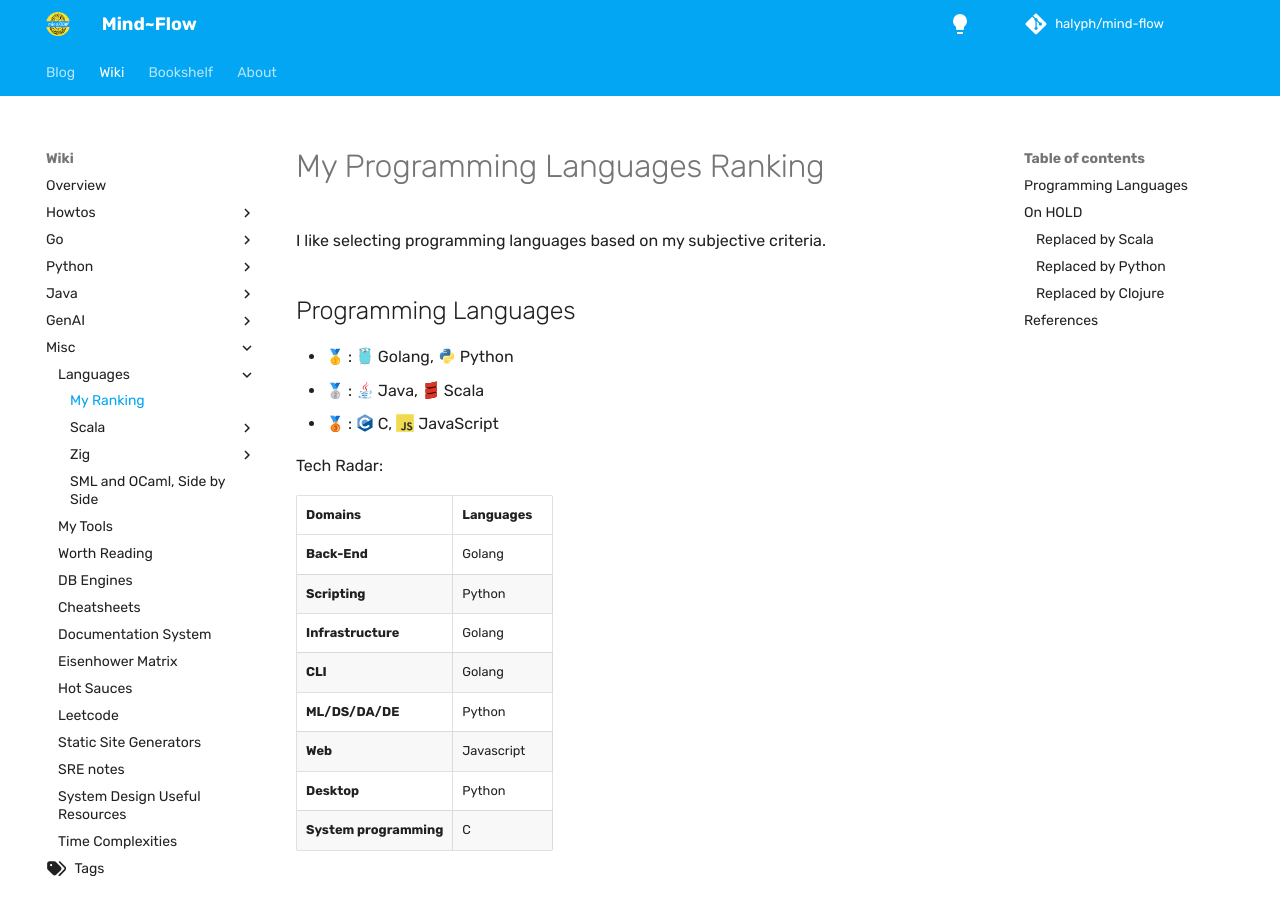
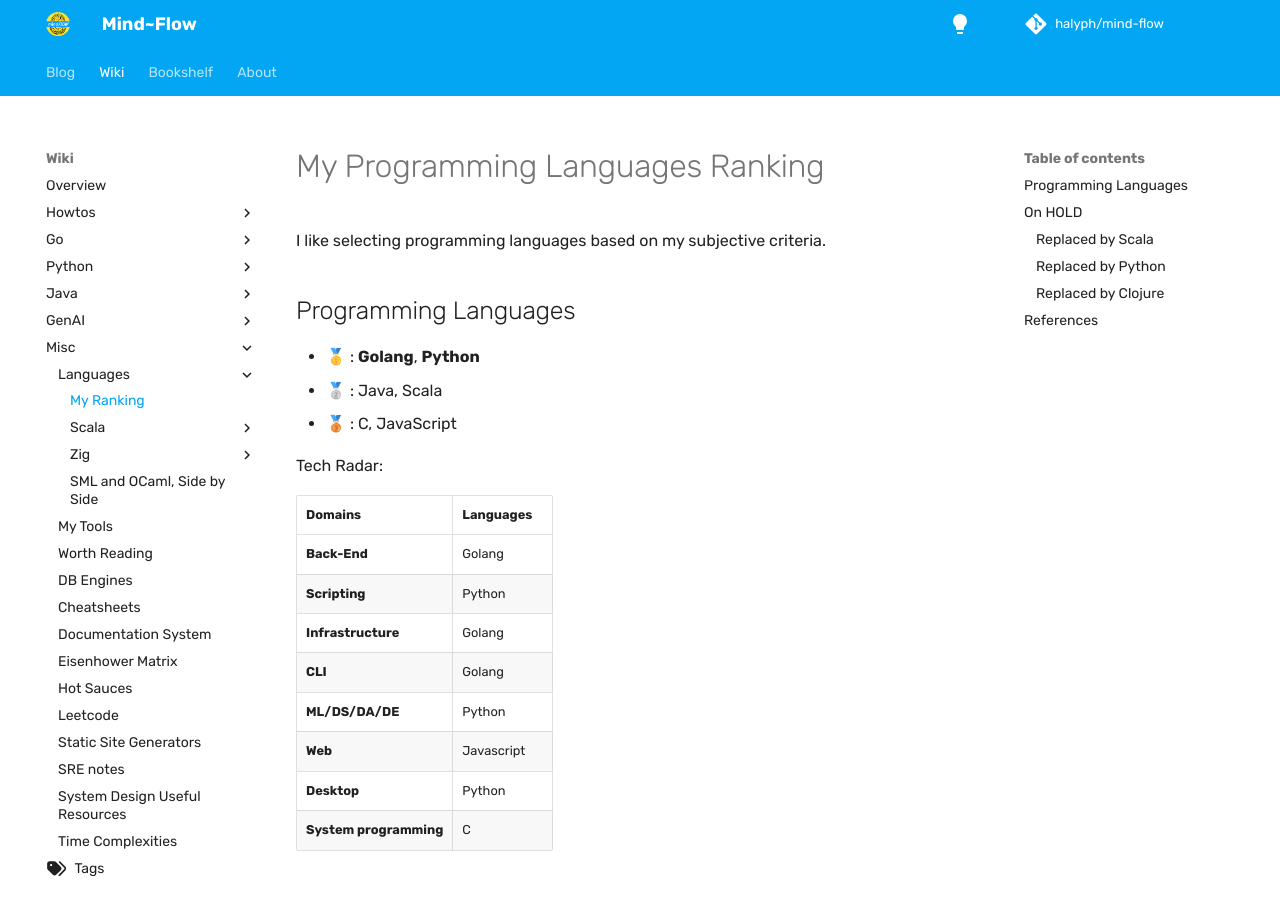
Before and after one commit to halyph/mind-flow, an MkDocs documentation site: the page built from docs/wiki/misc/Languages/prog-lang-ranking.md, in a window 1280 px wide and 900 px high. Built offline with MkDocs 1.6.1 and Material for MkDocs 9.7.7, drawn with Linux system fonts in a browser that asks for light colours; emoji names are drawn with the system emoji font; some web fonts are replaced; comment, search, counter and statistics services are not loaded; part of the change alters nothing that is shown.

Commit message:
removed pymdownx.emoji

```diff
--- a/docs/wiki/misc/Languages/prog-lang-ranking.md
+++ b/docs/wiki/misc/Languages/prog-lang-ranking.md
@@ -13,9 +13,9 @@ I like selecting programming languages based on my subjective criteria.
 
 ## Programming Languages
 
-- :first_place: : :lang-go: Golang, :lang-python: Python
-- :second_place: : :lang-java: Java, :lang-scala: Scala
-- :third_place: : :lang-c: C, :lang-javascript: JavaScript
+- 🥇 : **Golang**, **Python**
+- 🥈 : Java, Scala
+- 🥉 : C, JavaScript
 
 Tech Radar:
 
--- a/mkdocs.yml
+++ b/mkdocs.yml
@@ -15,7 +15,6 @@ theme:
   name: material
   # custom_dir is used for configuring feedback via HTML meta tag
   # see theme/main.html
-  custom_dir: theme
   favicon: assets/images/favicon.ico
   logo: assets/images/logo.png
   include_sidebar: false
@@ -82,12 +81,7 @@ markdown_extensions:
       - name: mermaid
         class: mermaid
         format: !!python/name:pymdownx.superfences.fence_div_format
-- pymdownx.emoji:
-    emoji_index: !!python/name:material.extensions.emoji.twemoji
-    emoji_generator: !!python/name:material.extensions.emoji.to_svg
-    options:
-      custom_icons:
-        - theme/my_icons
+
 extra:
   analytics:
     provider: google
```
Also changed, not shown: theme/my_icons/lang/c.svg (deleted), theme/my_icons/lang/clojure.svg (deleted), theme/my_icons/lang/go.svg (deleted), theme/my_icons/lang/groovy.svg (deleted), theme/my_icons/lang/haskell.svg (deleted), theme/my_icons/lang/java.svg (deleted), theme/my_icons/lang/javascript.svg (deleted), theme/my_icons/lang/kotlin.svg (deleted), theme/my_icons/lang/lua.svg (deleted), theme/my_icons/lang/markdown.svg (deleted), theme/my_icons/lang/python.svg (deleted), theme/my_icons/lang/ruby.svg (deleted), theme/my_icons/lang/rust.svg (deleted), theme/my_icons/lang/scala.svg (deleted), 2 more files, 1 other file.
